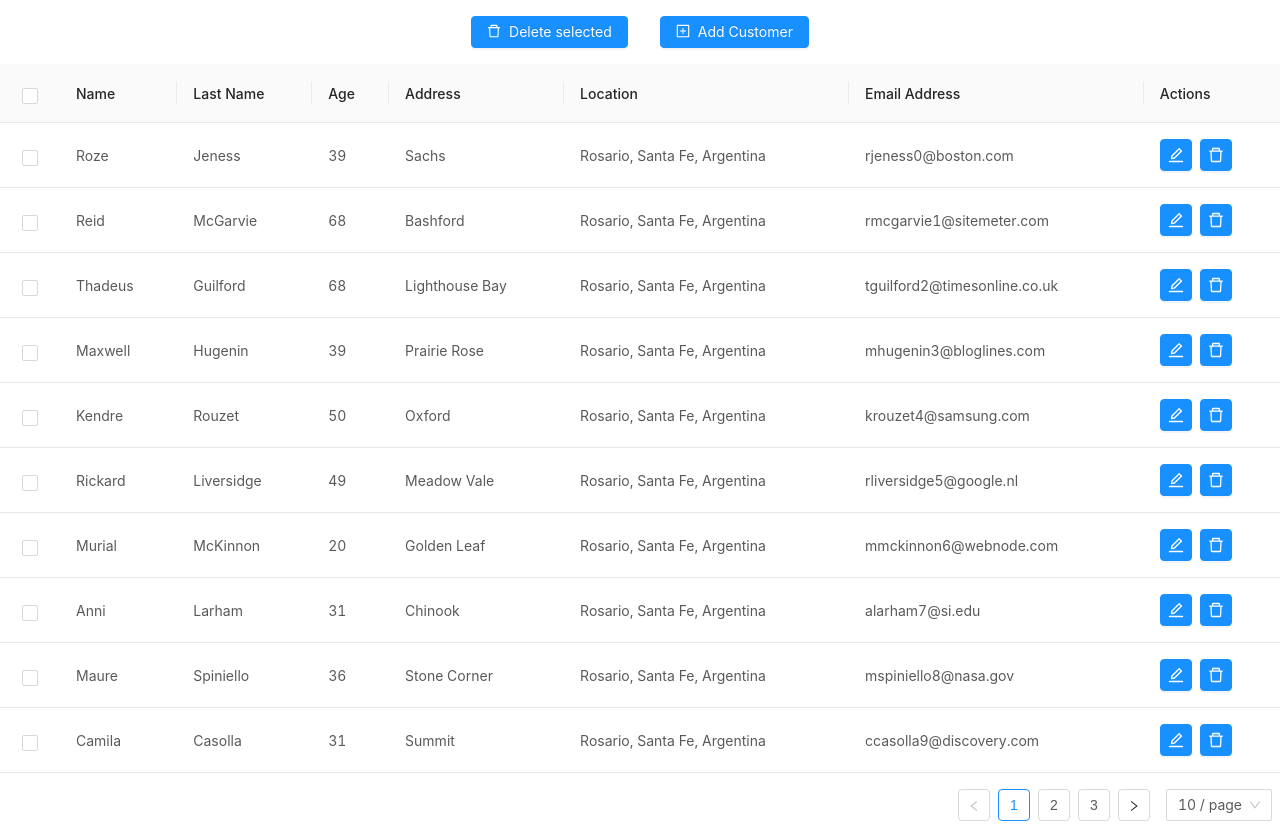
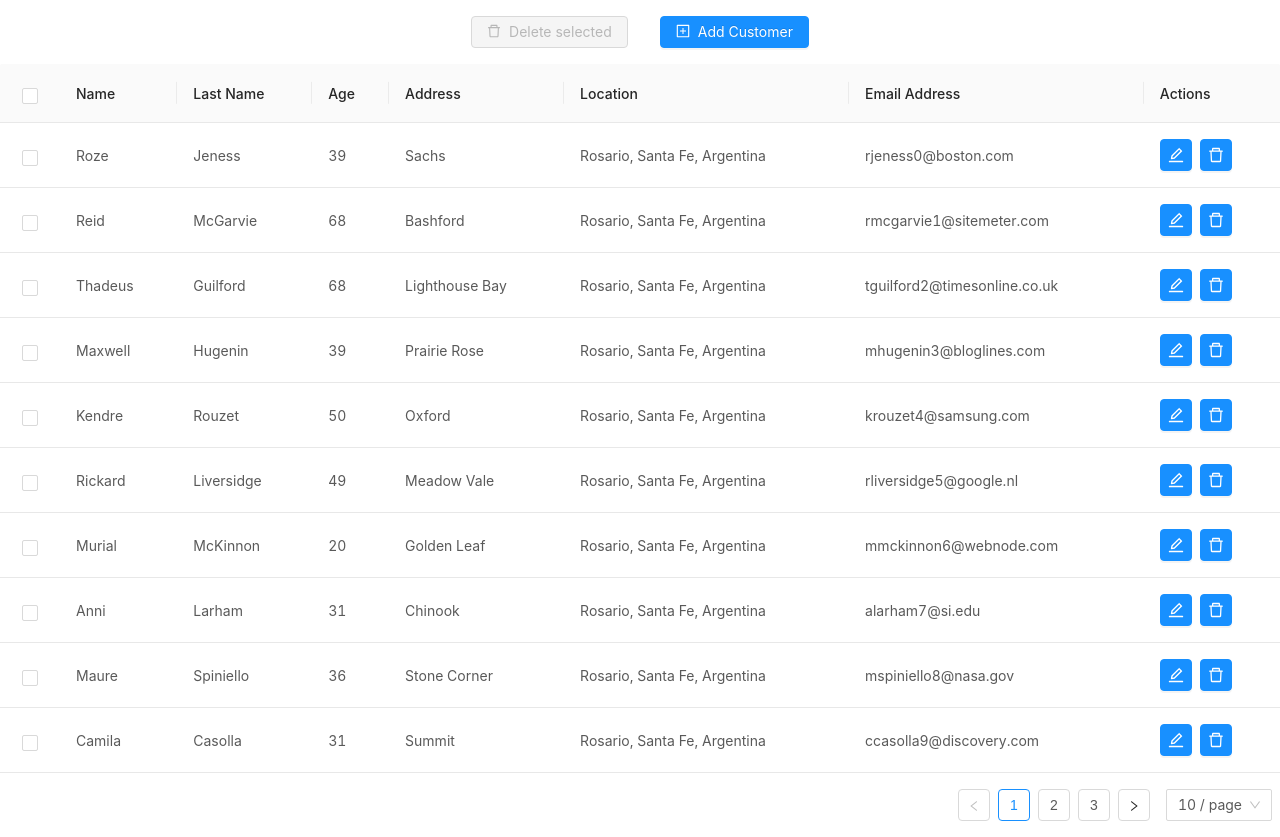
Before and after one commit to guidopola/edugo, a React (Create React App) app: page / in a window 1280 px wide. Built offline with nearby package versions, Linux system fonts and the light colour scheme.

Commit message:
Disable button if there's not any row selected

```diff
--- a/src/components/CustomerView.tsx
+++ b/src/components/CustomerView.tsx
@@ -11,6 +11,7 @@ interface CustomerViewState {
     customerFormVisible: boolean
     currentCustomer?: CustomerModel
     selectedCustomers: string[]
+    disableDeleteButton: boolean
 }
 
 interface CustomerViewProps {
@@ -22,7 +23,7 @@ export default class DataItem extends React.Component<CustomerViewProps, Custome
     constructor(props: any) {
         super(props)
 
-        this.state = {customerFormVisible: false, currentCustomer: undefined, selectedCustomers: []};
+        this.state = {customerFormVisible: false, currentCustomer: undefined, selectedCustomers: [], disableDeleteButton: true};
     }
 
     render() {
@@ -30,7 +31,7 @@ export default class DataItem extends React.Component<CustomerViewProps, Custome
             <>
                 <Popconfirm title="Delete?" onConfirm={this.onDeleteSelected.bind(this)}>
                     <Tooltip title="Remove row">
-                        <Button  style={{ margin: 16 }} type="primary" icon={<DeleteOutlined />}>Delete selected</Button>
+                        <Button disabled={this.state.disableDeleteButton} style={{ margin: 16 }} type="primary" icon={<DeleteOutlined />}>Delete selected</Button>
                     </Tooltip>
                 </Popconfirm>
                 <Button  type="primary" style={{ margin: 16 }} icon={<PlusSquareOutlined />} onClick={() => {
@@ -57,7 +58,7 @@ export default class DataItem extends React.Component<CustomerViewProps, Custome
 
 
     onCustomerListSelectionChanged = (rows: string[]) => {
-        this.setState({selectedCustomers: rows});
+        this.setState({selectedCustomers: rows, disableDeleteButton: rows.length  == 0});
     }
 
     onDelete = (key : string) => {
```
